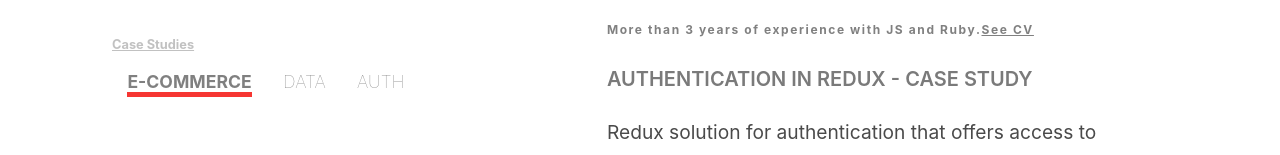
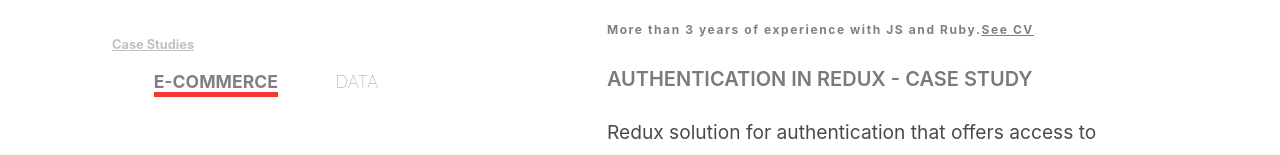
Before and after one commit to emilMircea/portfolio, a React (Create React App) app: page / in a window 1280 px wide. Shown: the part 323-478 px from the top of the page. Built offline with nearby package versions, Linux system fonts and the light colour scheme.

Commit message:
remove link for authentication case study

```diff
--- a/src/components/Sidebar.js
+++ b/src/components/Sidebar.js
@@ -17,9 +17,6 @@ const SideBar = (props) => (
       <li>
         <ANavLink to="/data">Data</ANavLink>
       </li>
-      <li>
-        <ANavLink to="/auth/">Auth</ANavLink>
-      </li>
     </ul>
   </div>
 );
```
